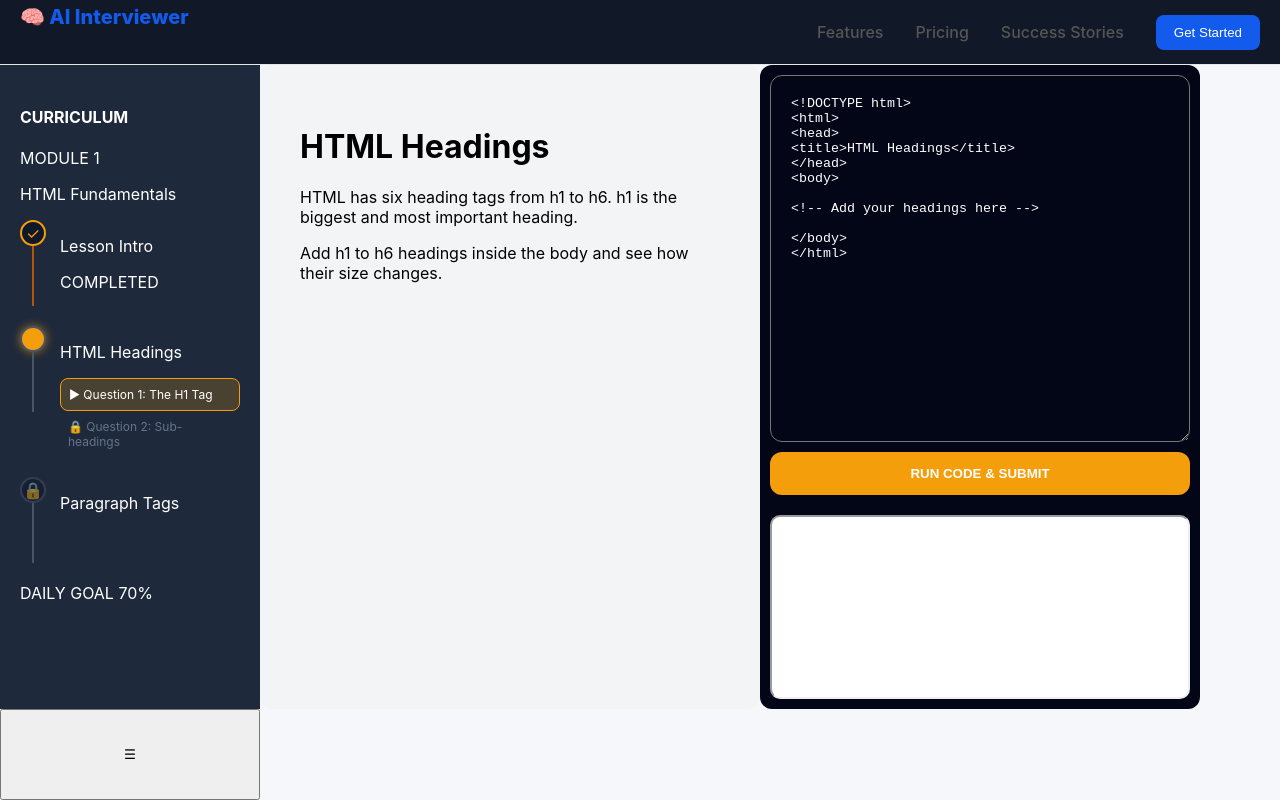
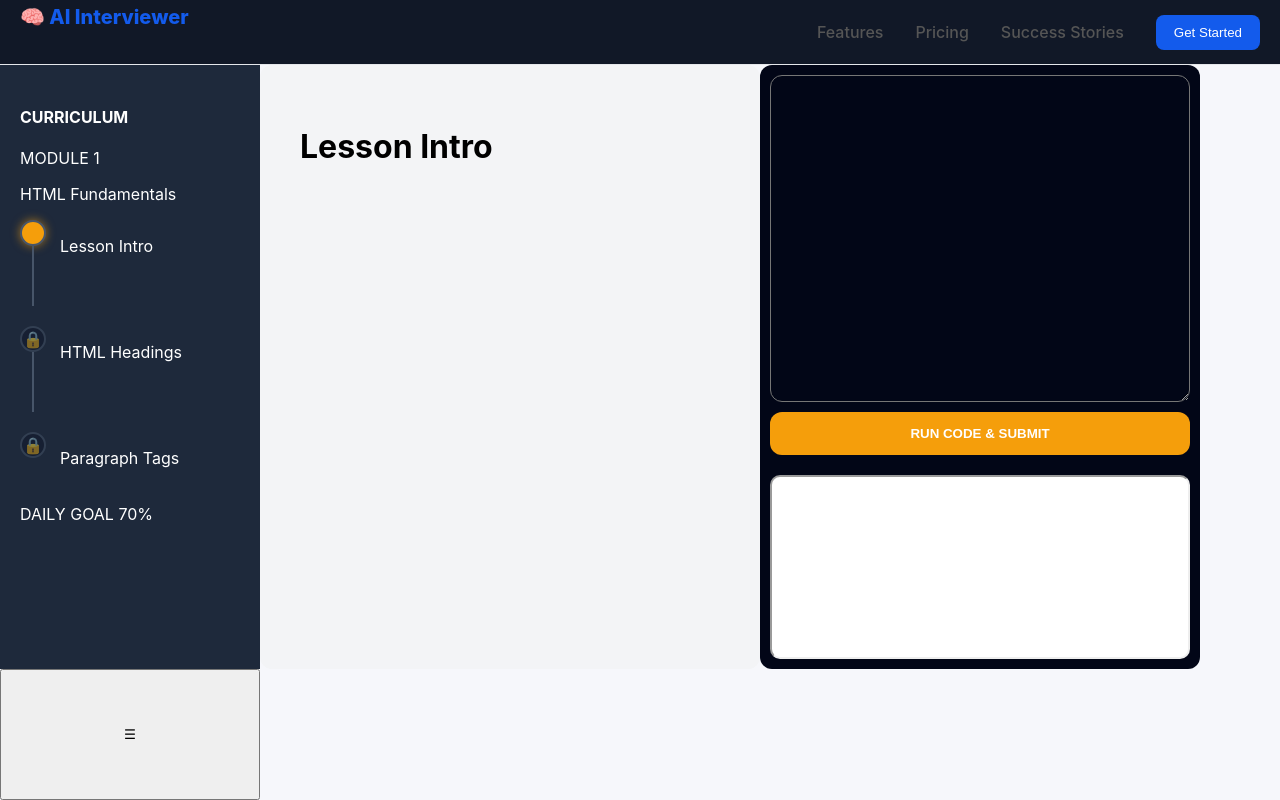
Before and after one commit to Bkritika1/AI-Interviewer, a React (Vite) app: page /learn in a window 1280 px wide. Built offline with nearby package versions, Linux system fonts and the light colour scheme.

Commit message:
work in layout

```diff
--- a/src/components/CourseSidebar.jsx
+++ b/src/components/CourseSidebar.jsx
@@ -1,57 +1,123 @@
-export default function CourseSidebar() {
+export default function CourseSidebar({
+  topics,
+  selectedLesson,
+  setSelectedLesson,
+  progress = {}
+}) {
   return (
     <aside className="df-sidebar">
       <h4 className="curriculum">CURRICULUM</h4>
 
-      <p className="module">MODULE 1</p>
-      <p className="module-title">HTML Fundamentals</p>
+      {topics.map((topic, topicIndex) => (
+        <div key={topic.id}>
+          <p className="module">MODULE {topicIndex + 1}</p>
+          <p className="module-title">{topic.title}</p>
 
           <div className="timeline">
+            {topic.lessons.map((lesson, index) => {
+              const isCompleted = progress[lesson.id] === "completed";
+              const isCurrent = selectedLesson.id === lesson.id;
 
-        {/* COMPLETED */}
-        <div className="timeline-item">
+              const prevLesson =
+                topic.lessons[index - 1];
+
+              const isLocked =
+                index !== 0 &&
+                progress[prevLesson?.id] !== "completed";
+
+              return (
+                <div
+                  key={lesson.id}
+                  className={`timeline-item ${
+                    isLocked ? "locked" : ""
+                  }`}
+                  onClick={() => {
+                    if (!isLocked) {
+                      setSelectedLesson(lesson);
+                    }
+                  }}
+                >
+                  {/* LEFT SIDE TIMELINE */}
                   <div className="timeline-left">
-            <div className="circle completed">✓</div>
-            <div className="line gold"></div>
+                    <div
+                      className={`circle ${
+                        isCompleted
+                          ? "completed"
+                          : isCurrent
+                          ? "current"
+                          : isLocked
+                          ? "locked"
+                          : "default"
+                      }`}
+                    >
+                      {isCompleted ? "✓" : isLocked ? "🔒" : ""}
                     </div>
 
+                    {index !== topic.lessons.length - 1 && (
+                      <div
+                        className={`line ${
+                          isCompleted ? "gold" : ""
+                        }`}
+                      ></div>
+                    )}
+                  </div>
+
+                  {/* RIGHT CONTENT */}
                   <div>
-            <p className="lesson-done">Lesson Intro</p>
-            <span className="completed-badge">COMPLETED</span>
+                    <p
+                      className={
+                        isCompleted
+                          ? "lesson-done"
+                          : isCurrent
+                          ? "lesson-active"
+                          : ""
+                      }
+                    >
+                      {lesson.title}
+                    </p>
+
+                    {/* COMPLETED BADGE */}
+                    {isCompleted && (
+                      <span className="completed-badge">
+                        COMPLETED
+                      </span>
+                    )}
+
+                    {/* QUESTIONS */}
+                    {isCurrent &&
+                      lesson.questions?.map((q, i) => {
+                        const qCompleted =
+                          progress[`${lesson.id}-${i}`] ===
+                          "completed";
+
+                        const qLocked =
+                          i !== 0 &&
+                          progress[
+                            `${lesson.id}-${i - 1}`
+                          ] !== "completed";
+
+                        return (
+                          <div
+                            key={i}
+                            className={`question ${
+                              qLocked
+                                ? "locked"
+                                : "active"
+                            }`}
+                          >
+                            {qLocked ? "🔒" : "▶"} {q.title}
+                          </div>
+                        );
+                      })}
                   </div>
                 </div>
-
-        {/* CURRENT */}
-        <div className="timeline-item">
-          <div className="timeline-left">
-            <div className="circle current"></div>
-            <div className="line"></div>
-          </div>
-
-          <div>
-            <p className="lesson-active">HTML Headings</p>
-
-            <div className="question active">
-              ▶ Question 1: The H1 Tag
-            </div>
-
-            <div className="question locked">
-              🔒 Question 2: Sub-headings
+              );
+            })}
           </div>
         </div>
-        </div>
+      ))}
 
-        {/* LOCKED */}
-        <div className="timeline-item locked">
-          <div className="timeline-left">
-            <div className="circle locked">🔒</div>
-            <div className="line"></div>
-          </div>
-
-          <p>Paragraph Tags</p>
-        </div>
-      </div>
-
+      {/* DAILY GOAL */}
       <div className="daily">
         <p>DAILY GOAL 70%</p>
         <div className="goal-bar">
--- a/src/data/htmlCourseData.js
+++ b/src/data/htmlCourseData.js
@@ -102,200 +102,281 @@
 // };
 
 
+// export const htmlCourse = {
+//   id: "html-course",
+//   title: "HTML Interactive Course",
+
+//   topics: [
+//     {
+//       id: "html-basic",
+//       title: "HTML Basic",
+
+//       lessons: [
+//         {
+//           id: "html-headings",
+//           title: "HTML Headings",
+
+//           description:
+//             "HTML has six heading tags from h1 to h6. h1 is the biggest and most important heading.",
+
+//           instructions:
+//             "Add h1 to h6 headings inside the body and see how their size changes.",
+
+//           starterCode: `<!DOCTYPE html>
+// <html>
+// <head>
+// <title>HTML Headings</title>
+// </head>
+// <body>
+
+// <!-- Add your headings here -->
+
+// </body>
+// </html>`
+//         },
+
+//         {
+//           id: "html-paragraph",
+//           title: "HTML Paragraphs",
+
+//           description:
+//             "The <p> tag is used to define paragraphs in HTML.",
+
+//           instructions:
+//             "Create two paragraphs inside the body.",
+
+//           starterCode: `<!DOCTYPE html>
+// <html>
+// <body>
+
+// <h1>My Page</h1>
+
+// <!-- Add paragraph tags here -->
+
+// </body>
+// </html>`
+//         },
+
+//         {
+//           id: "html-links",
+//           title: "HTML Links",
+
+//           description:
+//             "Links are created using the anchor tag <a>.",
+
+//           instructions:
+//             "Create a link that opens Google in a new tab.",
+
+//           starterCode: `<!DOCTYPE html>
+// <html>
+// <body>
+
+// <h2>My Link</h2>
+
+// <!-- Add your link here -->
+
+// </body>
+// </html>`
+//         },
+
+//         {
+//           id: "html-images",
+//           title: "HTML Images",
+
+//           description:
+//             "Images are added using the <img> tag with src and alt attributes.",
+
+//           instructions:
+//             "Add an image using any public image URL.",
+
+//           starterCode: `<!DOCTYPE html>
+// <html>
+// <body>
+
+// <h2>My Image</h2>
+
+// <!-- Add img tag here -->
+
+// </body>
+// </html>`
+//         },
+
+//         /* ================= NEW HTML ELEMENT LESSON ================= */
+//         {
+//           id: "html-elements",
+//           title: "HTML Elements",
+
+//           description:
+//             "An HTML element is everything from the start tag to the end tag. Elements can be nested, some are empty like <br>, and HTML is not case sensitive.",
+
+//           instructions:
+//             "1. Add one <h1> heading.\n2. Add one <p> paragraph.\n3. Inside the paragraph use a <br> tag to create a line break.",
+
+//           starterCode: `<!DOCTYPE html>
+// <html>
+// <body>
+
+// <!-- Create one heading -->
+// <!-- Create one paragraph -->
+// <!-- Use a <br> line break inside paragraph -->
+
+// </body>
+// </html>`
+//         },
+//             {
+//           id: "html-attributes",
+//           title: "HTML Attributes",
+//           description:
+//             "HTML attributes provide additional information about elements. Attributes are always written in the start tag.",
+//           instructions:
+//             "Add an image with src and alt attributes. Also add a link with href attribute.",
+//           starterCode: `<!DOCTYPE html>
+// <html>
+// <body>
+
+// <!-- Add img tag with src and alt -->
+// <!-- Add anchor tag with href -->
+
+// </body>
+// </html>`
+//         },
+
+//         {
+//           id: "html-styles",
+//           title: "HTML Styles",
+//           description:
+//             "The style attribute is used to add inline CSS to HTML elements like color, font-size, and background.",
+//           instructions:
+//             "Add a heading with red color and a paragraph with bigger font size using style attribute.",
+//           starterCode: `<!DOCTYPE html>
+// <html>
+// <body>
+
+// <!-- Add h1 with style color -->
+// <!-- Add p with style font-size -->
+
+// </body>
+// </html>`
+//         },
+
+//         {
+//           id: "html-tables",
+//           title: "HTML Tables",
+//           description:
+//             "HTML tables are defined using table, tr, th, and td tags to display data in rows and columns.",
+//           instructions:
+//             "Create a table with 2 rows and 2 columns including table headers.",
+//           starterCode: `<!DOCTYPE html>
+// <html>
+// <body>
+
+// <!-- Create table -->
+// <!-- Use tr, th, td -->
+
+// </body>
+// </html>`
+//         },
+
+//         {
+//           id: "html-forms",
+//           title: "HTML Forms",
+//           description:
+//             "HTML forms are used to collect user input using input, label, and button elements.",
+//           instructions:
+//             "Create a form with name input, email input, and a submit button.",
+//           starterCode: `<!DOCTYPE html>
+// <html>
+// <body>
+
+// <!-- Create form -->
+// <!-- Add input fields -->
+// <!-- Add submit button -->
+
+// </body>
+// </html>`
+//         }
+//       ]
+//     }
+//   ]
+// };
+
 export const htmlCourse = {
   id: "html-course",
-  title: "HTML Interactive Course",
+  title: "HTML Course",
 
   topics: [
     {
       id: "html-basic",
-      title: "HTML Basic",
+      title: "HTML Fundamentals",
 
       lessons: [
         {
+          id: "lesson-intro",
+          title: "Lesson Intro",
+          completed: true,
+          questions: []
+        },
+
+        {
           id: "html-headings",
           title: "HTML Headings",
+          completed: false,
+
+          questions: [
+            {
+              id: "q1",
+              title: "Question 1: The H1 Tag",
+              locked: false,
 
               description:
-            "HTML has six heading tags from h1 to h6. h1 is the biggest and most important heading.",
+                "HTML has six heading tags from h1 to h6. h1 is the biggest heading.",
 
               instructions:
-            "Add h1 to h6 headings inside the body and see how their size changes.",
+                "Create one <h1> tag inside body.",
 
               starterCode: `<!DOCTYPE html>
 <html>
-<head>
-<title>HTML Headings</title>
-</head>
 <body>
 
-<!-- Add your headings here -->
+<!-- Add your heading -->
+<h1></h1>
 
 </body>
 </html>`
             },
 
             {
-          id: "html-paragraph",
-          title: "HTML Paragraphs",
+              id: "q2",
+              title: "Question 2: Sub-headings",
+              locked: true,
 
               description:
-            "The <p> tag is used to define paragraphs in HTML.",
+                "Use h2 and h3 tags for sub headings.",
 
               instructions:
-            "Create two paragraphs inside the body.",
+                "Add h2 and h3 below h1.",
 
               starterCode: `<!DOCTYPE html>
 <html>
 <body>
 
-<h1>My Page</h1>
+<h1>Main Title</h1>
 
-<!-- Add paragraph tags here -->
-
-</body>
-</html>`
-        },
-
-        {
-          id: "html-links",
-          title: "HTML Links",
-
-          description:
-            "Links are created using the anchor tag <a>.",
-
-          instructions:
-            "Create a link that opens Google in a new tab.",
-
-          starterCode: `<!DOCTYPE html>
-<html>
-<body>
-
-<h2>My Link</h2>
-
-<!-- Add your link here -->
-
-</body>
-</html>`
-        },
-
-        {
-          id: "html-images",
-          title: "HTML Images",
-
-          description:
-            "Images are added using the <img> tag with src and alt attributes.",
-
-          instructions:
-            "Add an image using any public image URL.",
-
-          starterCode: `<!DOCTYPE html>
-<html>
-<body>
-
-<h2>My Image</h2>
-
-<!-- Add img tag here -->
-
-</body>
-</html>`
-        },
-
-        /* ================= NEW HTML ELEMENT LESSON ================= */
-        {
-          id: "html-elements",
-          title: "HTML Elements",
-
-          description:
-            "An HTML element is everything from the start tag to the end tag. Elements can be nested, some are empty like <br>, and HTML is not case sensitive.",
-
-          instructions:
-            "1. Add one <h1> heading.\n2. Add one <p> paragraph.\n3. Inside the paragraph use a <br> tag to create a line break.",
-
-          starterCode: `<!DOCTYPE html>
-<html>
-<body>
-
-<!-- Create one heading -->
-<!-- Create one paragraph -->
-<!-- Use a <br> line break inside paragraph -->
-
-</body>
-</html>`
-        },
-            {
-          id: "html-attributes",
-          title: "HTML Attributes",
-          description:
-            "HTML attributes provide additional information about elements. Attributes are always written in the start tag.",
-          instructions:
-            "Add an image with src and alt attributes. Also add a link with href attribute.",
-          starterCode: `<!DOCTYPE html>
-<html>
-<body>
-
-<!-- Add img tag with src and alt -->
-<!-- Add anchor tag with href -->
-
-</body>
-</html>`
-        },
-
-        {
-          id: "html-styles",
-          title: "HTML Styles",
-          description:
-            "The style attribute is used to add inline CSS to HTML elements like color, font-size, and background.",
-          instructions:
-            "Add a heading with red color and a paragraph with bigger font size using style attribute.",
-          starterCode: `<!DOCTYPE html>
-<html>
-<body>
-
-<!-- Add h1 with style color -->
-<!-- Add p with style font-size -->
-
-</body>
-</html>`
-        },
-
-        {
-          id: "html-tables",
-          title: "HTML Tables",
-          description:
-            "HTML tables are defined using table, tr, th, and td tags to display data in rows and columns.",
-          instructions:
-            "Create a table with 2 rows and 2 columns including table headers.",
-          starterCode: `<!DOCTYPE html>
-<html>
-<body>
-
-<!-- Create table -->
-<!-- Use tr, th, td -->
-
-</body>
-</html>`
-        },
-
-        {
-          id: "html-forms",
-          title: "HTML Forms",
-          description:
-            "HTML forms are used to collect user input using input, label, and button elements.",
-          instructions:
-            "Create a form with name input, email input, and a submit button.",
-          starterCode: `<!DOCTYPE html>
-<html>
-<body>
-
-<!-- Create form -->
-<!-- Add input fields -->
-<!-- Add submit button -->
+<!-- Add sub headings -->
 
 </body>
 </html>`
             }
           ]
+        },
+
+        {
+          id: "html-paragraph",
+          title: "Paragraph Tags",
+          completed: false,
+          questions: []
+        }
+      ]
     }
   ]
 };
--- a/src/pages/HTMLCoursePage.jsx
+++ b/src/pages/HTMLCoursePage.jsx
@@ -268,19 +268,22 @@ import { useState } from "react";
 import { htmlCourse } from "../data/htmlCourseData";
 import Header from "../components/Header";
 import CourseSidebar from "../components/CourseSidebar";
-import LessonPanel from "../components/LessonContent";
 import EditorPanel from "../components/EditorPanel";
 import "./htmlCourse.css";
 import LessonContent from "../components/LessonContent.jsx";
 
 const HTMLCoursePage = () => {
-
-  const lessons = htmlCourse.topics[0].lessons;
-
+const lessons = htmlCourse.topics[0].lessons;
+const [selectedLesson, setSelectedLesson] = useState(lessons[0]);
   const [sidebarOpen, setSidebarOpen] = useState(true);
   const [completedLessons, setCompletedLessons] = useState([]);
 
-  const [selectedLesson, setSelectedLesson] = useState(lessons[0]);
+
+
+const [selectedQuestion, setSelectedQuestion] = useState(
+  lessons[1].questions[0]
+);
+
 
   // ===== UNLOCK LOGIC =====
   const isLessonUnlocked = (lessonIndex) => {
@@ -305,13 +308,11 @@ const HTMLCoursePage = () => {
       <div className="course-layout">
 
         {sidebarOpen && (
-          <CourseSidebar
-            lessons={lessons}
-            selectedLesson={selectedLesson}
-            setSelectedLesson={setSelectedLesson}
-            completedLessons={completedLessons}
-            isLessonUnlocked={isLessonUnlocked}
-          />
+       <CourseSidebar
+  topics={htmlCourse.topics}
+  selectedLesson={selectedLesson}
+  setSelectedLesson={setSelectedLesson}
+/>
         )}
 
         <LessonContent
```
Lines whose indentation alone changed are shown as unchanged.
